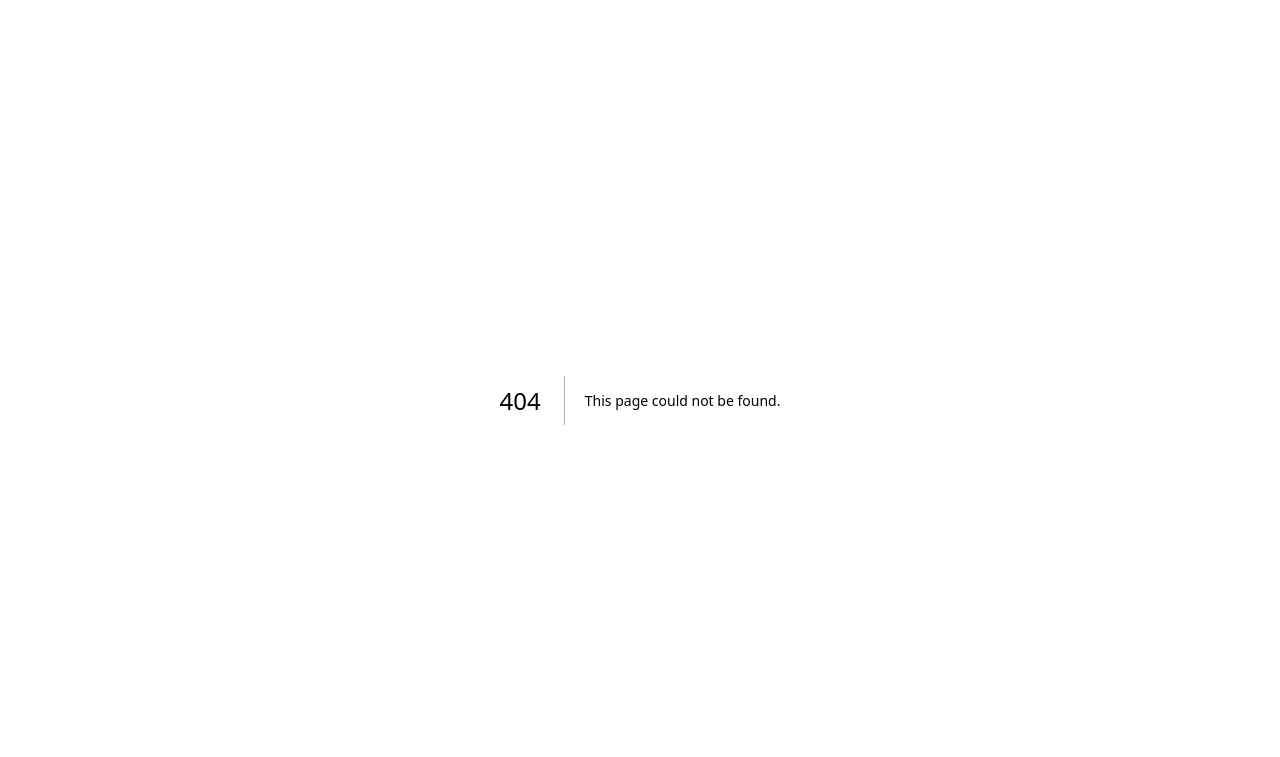
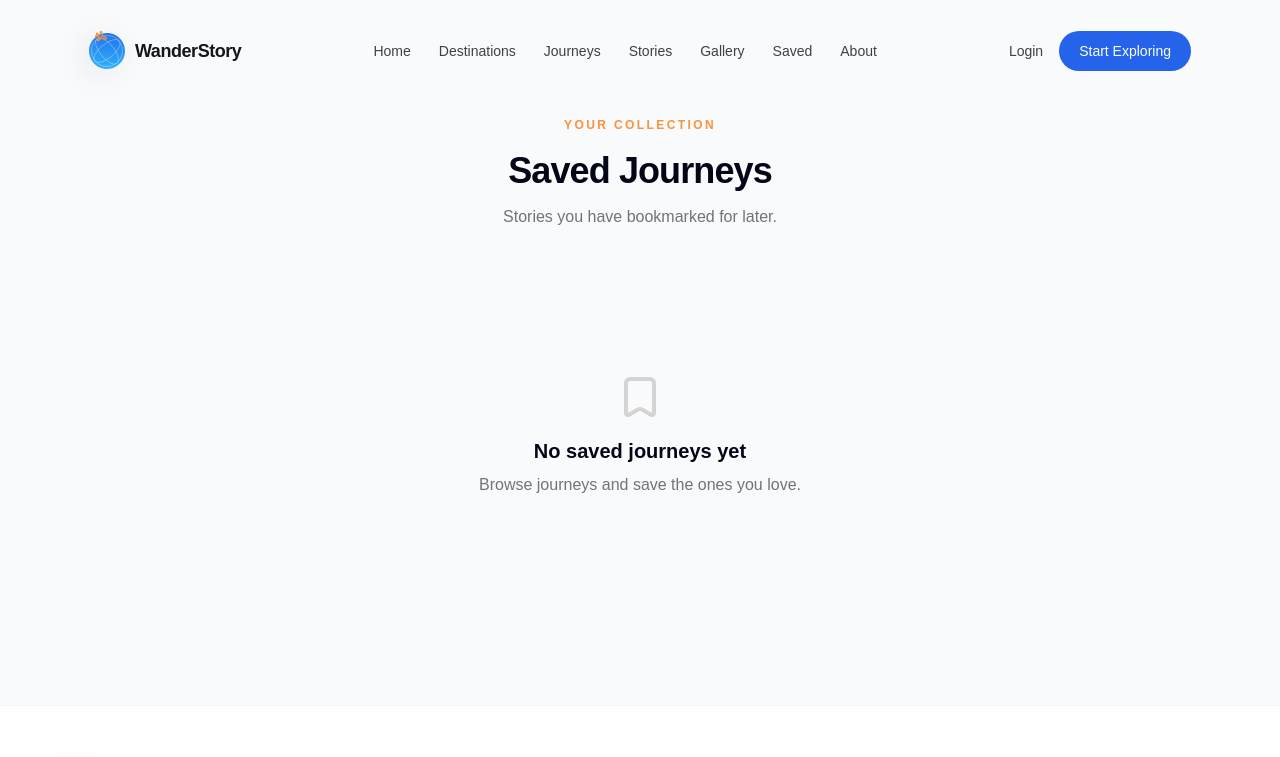
Before and after one commit to jamesmartamayo0-ops/wanderstory, a Next.js app: page /saved in a window 1280 px wide. Before the commit this address had no page. Shown: the top 757 px of the page. Built offline with nearby package versions, Linux system fonts and the light colour scheme.

Commit message:
Add saved journeys and fix journey navigation

```diff
--- a/app/journeys/[slug]/page.tsx
+++ b/app/journeys/[slug]/page.tsx
@@ -74,7 +74,7 @@ export default async function JourneyPage({ params }: JourneyPageProps) {
       />
       <Navbar />
       <main>
-        <JourneyDetail journey={journey} />
+        <JourneyDetail journey={journey} slug={slug} />
       </main>
       <Footer />
     </>
--- /dev/null
+++ b/app/saved/page.tsx
@@ -0,0 +1,41 @@
+import type { Metadata } from "next";
+import Navbar from "@/components/marketing/Navbar";
+import Footer from "@/components/marketing/Footer";
+import SavedJourneyCardWrapper from "@/components/marketing/saved/SavedJourneyCardWrapper";
+
+export const metadata: Metadata = {
+  title: "Saved Journeys | WanderStory",
+  description:
+    "Your collection of saved travel adventures and stories.",
+};
+
+export default function SavedPage() {
+  return (
+    <>
+      <Navbar />
+      <main>
+        <section
+          aria-label="Saved journeys"
+          className="bg-[var(--color-surface-alt)] px-6 py-20 sm:py-28"
+        >
+          <div className="mx-auto max-w-6xl">
+            <div className="mb-12 text-center">
+              <span className="font-[family-name:var(--font-button)] text-xs font-semibold uppercase tracking-[0.2em] text-[var(--color-sunset-400)]">
+                Your Collection
+              </span>
+              <h1 className="mt-3 font-[family-name:var(--font-heading)] text-3xl font-semibold leading-tight tracking-tight text-[var(--color-ink-950)] sm:text-4xl">
+                Saved Journeys
+              </h1>
+              <p className="mx-auto mt-3 max-w-xl font-[family-name:var(--font-body)] text-base text-neutral-500">
+                Stories you have bookmarked for later.
+              </p>
+            </div>
+
+            <SavedJourneyCardWrapper />
+          </div>
+        </section>
+      </main>
+      <Footer />
+    </>
+  );
+}
--- a/components/marketing/JourneysContent.tsx
+++ b/components/marketing/JourneysContent.tsx
@@ -1,5 +1,6 @@
 "use client";
 
+import Link from "next/link";
 import { motion, useReducedMotion, type Variants } from "framer-motion";
 import JourneyCard from "./JourneyCard";
 import type { PublicJourney } from "@/lib/adapters/journey.adapter";
@@ -53,7 +54,12 @@ export default function JourneysContent({ journeys }: JourneysContentProps) {
     >
       {journeys.map((journey) => (
         <motion.div key={journey.id} variants={item}>
-          <JourneyCard journey={journey} />
+          <Link
+            href={`/journeys/${journey.slug}`}
+            className="block"
+          >
+            <JourneyCard journey={journey} />
+          </Link>
         </motion.div>
       ))}
     </motion.div>
--- a/components/marketing/Navbar.tsx
+++ b/components/marketing/Navbar.tsx
@@ -12,6 +12,7 @@ const NAV_LINKS = [
   { label: "Journeys", href: "/journeys" },
   { label: "Stories", href: "/stories" },
   { label: "Gallery", href: "/gallery" },
+  { label: "Saved", href: "/saved" },
   { label: "About", href: "/about" },
 ];
 
--- a/components/marketing/journey-detail/HeroSection.tsx
+++ b/components/marketing/journey-detail/HeroSection.tsx
@@ -1,12 +1,14 @@
 import Image from "next/image";
 import type { PublicJourneyDetail } from "@/lib/adapters/journey-detail.adapter";
 import HeroAnimationWrapper from "./HeroAnimationWrapper";
+import SaveToggleButton from "@/components/marketing/saved/SaveToggleButton";
 
 interface HeroSectionProps {
   journey: PublicJourneyDetail;
+  slug: string;
 }
 
-export default function HeroSection({ journey }: HeroSectionProps) {
+export default function HeroSection({ journey, slug }: HeroSectionProps) {
   const {
     title,
     travelerName,
@@ -49,6 +51,16 @@ export default function HeroSection({ journey }: HeroSectionProps) {
         <div className="absolute inset-0 bg-gradient-to-t from-[var(--color-ink-950)]/85 via-[var(--color-ink-950)]/35 to-transparent" />
       </div>
 
+      <div className="absolute right-6 top-6 z-20">
+        <SaveToggleButton
+          slug={slug}
+          title={title}
+          coverUrl={coverMedia?.url ?? null}
+          coverAlt={coverMedia?.altText ?? null}
+          destinationName={destination.name}
+        />
+      </div>
+
       <HeroAnimationWrapper
         title={title}
         travelerName={travelerName}
--- a/components/marketing/journey-detail/JourneyDetail.tsx
+++ b/components/marketing/journey-detail/JourneyDetail.tsx
@@ -8,12 +8,13 @@ import GalleryBlock from "./GalleryBlock";
 
 interface JourneyDetailProps {
   journey: PublicJourneyDetail;
+  slug: string;
 }
 
-export default function JourneyDetail({ journey }: JourneyDetailProps) {
+export default function JourneyDetail({ journey, slug }: JourneyDetailProps) {
   return (
     <>
-      <HeroSection journey={journey} />
+      <HeroSection journey={journey} slug={slug} />
       <IntroductionBlock introduction={journey.introduction} />
       <TimelineBlock timelineEvents={journey.timelineEvents} />
       <ChapterBlock chapters={journey.chapters} />
--- /dev/null
+++ b/components/marketing/saved/SaveToggleButton.tsx
@@ -0,0 +1,48 @@
+"use client";
+
+import { Bookmark } from "lucide-react";
+import { useSavedJourneys } from "@/lib/hooks/useSavedJourneys";
+
+interface SaveToggleButtonProps {
+  slug: string;
+  title: string;
+  coverUrl: string | null;
+  coverAlt: string | null;
+  destinationName: string;
+}
+
+export default function SaveToggleButton({
+  slug,
+  title,
+  coverUrl,
+  coverAlt,
+  destinationName,
+}: SaveToggleButtonProps) {
+  const { isSaved, save, unsave } = useSavedJourneys();
+  const saved = isSaved(slug);
+
+  return (
+    <button
+      type="button"
+      onClick={() =>
+        saved
+          ? unsave(slug)
+          : save({ slug, title, coverUrl, coverAlt, destinationName })
+      }
+      aria-label={saved ? "Remove from saved" : "Save journey"}
+      className={`flex items-center gap-2 rounded-[var(--radius-pill)] px-4 py-2 font-[family-name:var(--font-button)] text-sm font-medium transition-all duration-300 ${
+        saved
+          ? "bg-[var(--color-sunset-400)] text-white"
+          : "bg-white/20 text-white backdrop-blur-sm hover:bg-white/30"
+      }`}
+    >
+      <Bookmark
+        className={`h-4 w-4 transition-transform duration-300 ${
+          saved ? "fill-current" : ""
+        }`}
+        aria-hidden="true"
+      />
+      {saved ? "Saved" : "Save"}
+    </button>
+  );
+}
--- /dev/null
+++ b/components/marketing/saved/SavedJourneyCardWrapper.tsx
@@ -0,0 +1,95 @@
+"use client";
+
+import Image from "next/image";
+import Link from "next/link";
+import { Bookmark, Calendar, Trash2 } from "lucide-react";
+import { useSavedJourneys } from "@/lib/hooks/useSavedJourneys";
+
+export default function SavedJourneyCardWrapper() {
+  const { saved, unsave } = useSavedJourneys();
+
+  if (saved.length === 0) {
+    return (
+      <div className="py-24 text-center">
+        <Bookmark className="mx-auto h-12 w-12 text-neutral-300" aria-hidden="true" />
+        <h2 className="mt-4 font-[family-name:var(--font-heading)] text-xl font-semibold text-[var(--color-ink-950)]">
+          No saved journeys yet
+        </h2>
+        <p className="mt-2 font-[family-name:var(--font-body)] text-neutral-500">
+          Browse journeys and save the ones you love.
+        </p>
+      </div>
+    );
+  }
+
+  return (
+    <div className="grid gap-6 sm:grid-cols-2 lg:grid-cols-3">
+      {saved.map((journey) => {
+        const savedDate = new Date(journey.savedAt).toLocaleDateString("en-US", {
+          year: "numeric",
+          month: "short",
+          day: "numeric",
+        });
+
+        return (
+          <article
+            key={journey.slug}
+            className="group relative flex flex-col overflow-hidden rounded-[var(--radius-card)] bg-[var(--color-surface)] shadow-[var(--shadow-elevated)] transition-shadow duration-300 hover:shadow-lg"
+          >
+            <Link
+              href={`/journeys/${journey.slug}`}
+              className="focus-visible:outline-none"
+            >
+              <div className="relative aspect-[16/9] overflow-hidden">
+                {journey.coverUrl ? (
+                  <Image
+                    src={journey.coverUrl}
+                    alt={journey.coverAlt ?? journey.title}
+                    fill
+                    sizes="(max-width: 768px) 100vw, (max-width: 1200px) 50vw, 33vw"
+                    className="object-cover transition-transform duration-500 group-hover:scale-105"
+                  />
+                ) : (
+                  <div className="flex h-full w-full items-center justify-center bg-[var(--color-surface-alt)]">
+                    <Bookmark className="h-12 w-12 text-neutral-300" aria-hidden="true" />
+                  </div>
+                )}
+              </div>
+            </Link>
+
+            <div className="flex flex-1 flex-col gap-3 p-5">
+              <span className="font-[family-name:var(--font-button)] text-xs font-semibold uppercase tracking-[0.12em] text-[var(--color-ocean-600)]">
+                {journey.destinationName}
+              </span>
+
+              <Link
+                href={`/journeys/${journey.slug}`}
+                className="focus-visible:outline-none"
+              >
+                <h3 className="font-[family-name:var(--font-heading)] text-lg font-semibold leading-snug text-[var(--color-ink-950)] group-hover:underline">
+                  {journey.title}
+                </h3>
+              </Link>
+
+              <div className="mt-auto flex items-center justify-between pt-2">
+                <span className="flex items-center gap-1 font-[family-name:var(--font-body)] text-xs text-neutral-400">
+                  <Calendar className="h-3 w-3" aria-hidden="true" />
+                  Saved {savedDate}
+                </span>
+
+                <button
+                  type="button"
+                  onClick={() => unsave(journey.slug)}
+                  aria-label={`Remove ${journey.title} from saved`}
+                  className="rounded-full p-2 text-neutral-400 transition-colors hover:bg-red-50 hover:text-red-500"
+                >
+                  <Trash2 className="h-4 w-4" aria-hidden="true" />
+                </button>
+              </div>
+            </div>
+          </article>
+        );
+      })}
+    </div>
+  );
+}
--- a/lib/adapters/journey.adapter.ts
+++ b/lib/adapters/journey.adapter.ts
@@ -1,5 +1,6 @@
 export interface PublicJourney {
   id: string;
+  slug: string;
   title: string;
   travelerName: string;
   introduction: string;
@@ -30,6 +31,7 @@ export function toPublicJourney(
 
   return {
     id: journey.id as string,
+    slug: journey.slug as string,
     title: journey.title as string,
     travelerName: journey.travelerName as string,
     introduction: journey.introduction as string,
--- /dev/null
+++ b/lib/hooks/useSavedJourneys.ts
@@ -0,0 +1,51 @@
+"use client";
+
+import { useState, useEffect, useCallback } from "react";
+import type { SavedJourney } from "@/lib/types/saved-journey";
+
+const STORAGE_KEY = "wanderstory:saved-journeys";
+
+export function useSavedJourneys() {
+  const [saved, setSaved] = useState<SavedJourney[]>([]);
+
+  useEffect(() => {
+    try {
+      const stored = localStorage.getItem(STORAGE_KEY);
+      if (stored) {
+        setSaved(JSON.parse(stored));
+      }
+    } catch {
+      setSaved([]);
+    }
+  }, []);
+
+  const isSaved = useCallback(
+    (slug: string) => saved.some((j) => j.slug === slug),
+    [saved]
+  );
+
+  const save = useCallback(
+    (journey: Omit<SavedJourney, "savedAt">) => {
+      const updated = [
+        ...saved,
+        { ...journey, savedAt: new Date().toISOString() },
+      ];
+      localStorage.setItem(STORAGE_KEY, JSON.stringify(updated));
+      setSaved(updated);
+    },
+    [saved]
+  );
+
+  const unsave = useCallback(
+    (slug: string) => {
+      const updated = saved.filter((j) => j.slug !== slug);
+      localStorage.setItem(STORAGE_KEY, JSON.stringify(updated));
+      setSaved(updated);
+    },
+    [saved]
+  );
+
+  const remove = unsave;
+
+  return { saved, isSaved, save, unsave, remove };
+}
--- /dev/null
+++ b/lib/types/saved-journey.ts
@@ -0,0 +1,8 @@
+export interface SavedJourney {
+  slug: string;
+  title: string;
+  coverUrl: string | null;
+  coverAlt: string | null;
+  destinationName: string;
+  savedAt: string;
+}
```
